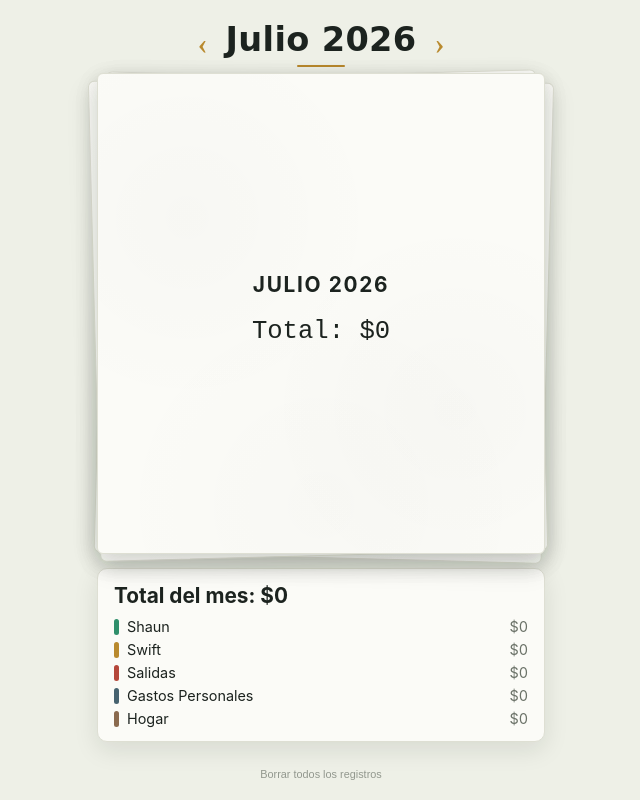
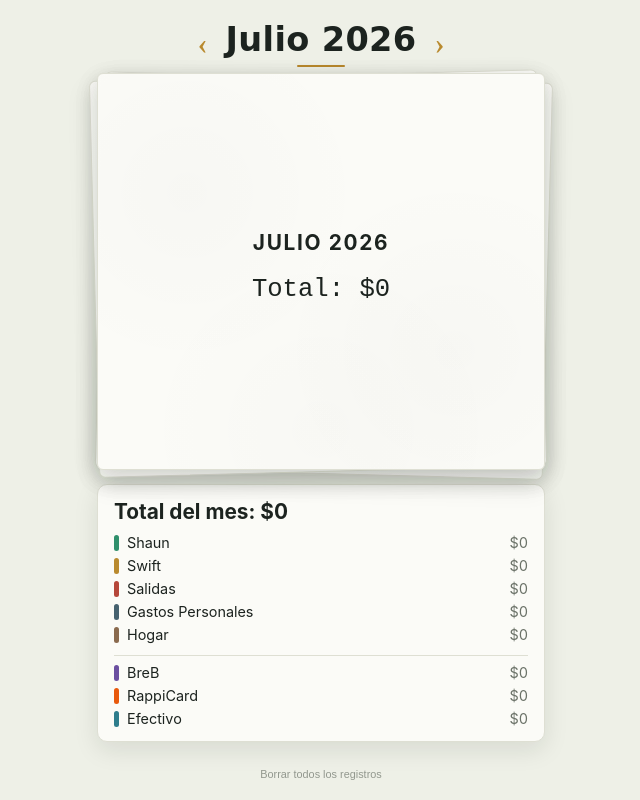
Before and after one commit to SebasGarzon2004/sebas-tracker, a plain HTML site: page index.html in a window 1280 px wide. Both pictures are taken after a click on the button "Mes anterior". Shown: the whole page, without its empty margins (319-959 px from the left). Drawn offline with Linux system fonts and the light colour scheme.

Commit message:
Agrega desglose y filtro por forma de pago en el resumen
El resumen ahora también muestra BreB/RappiCard/Efectivo con su propia
barra de color, separados de las categorías por una línea divisoria.
Tocar una fila de forma de pago filtra el cuaderno igual que ya
funcionaba con categorías (salta al primer recibo que coincide, pastilla
"BreB ✕" para quitarlo); elegir un filtro limpia el otro, así que solo
hay uno activo a la vez.

calcularResumenMes ahora también devuelve porPago (mismo patrón que
porCategoria, con las 3 formas de pago siempre en 0 si no hay gastos).
obtenerPaginas gana un cuarto parámetro opcional pagoFiltro, que se
puede combinar con categoriaFiltro (AND) aunque la UI solo active uno
a la vez.

PAGOS se movió a logic.js (mismo patrón que CATEGORIAS, exportada) y
se quitó la declaración duplicada de index.html — quedarse con las dos
copias habría roto la app con un error de "PAGOS ya declarada".

Co-Authored-By: Claude Sonnet 5 <noreply@anthropic.com>

```diff
--- a/index.html
+++ b/index.html
@@ -23,6 +23,9 @@
     --tag-salidas: #B5473A;
     --tag-gp: #46626F;
     --tag-hogar: #8A6A4E;
+    --pago-breb: #6B4FA0;
+    --pago-rappicard: #E8590C;
+    --pago-efectivo: #2E7D8C;
     --shadow: 0 8px 24px rgba(20, 30, 24, 0.10);
   }
   .rounded { font-family: ui-rounded, -apple-system, BlinkMacSystemFont, sans-serif; }
@@ -73,6 +76,13 @@
   .barra-salidas { background: var(--tag-salidas); }
   .barra-gp { background: var(--tag-gp); }
   .barra-hogar { background: var(--tag-hogar); }
+  .barra-breb { background: var(--pago-breb); }
+  .barra-rappicard { background: var(--pago-rappicard); }
+  .barra-efectivo { background: var(--pago-efectivo); }
+  .pastilla-breb { border-color: var(--pago-breb); color: var(--pago-breb); }
+  .pastilla-rappicard { border-color: var(--pago-rappicard); color: var(--pago-rappicard); }
+  .pastilla-efectivo { border-color: var(--pago-efectivo); color: var(--pago-efectivo); }
+  .resumen-separador { border-top: 1px solid var(--line); margin: 12px 0 8px; }
 
   #controles { position: absolute; width: 1px; height: 1px; overflow: hidden; opacity: 0; }
   #controles button { padding: 12px 14px; font-size: 1rem; }
@@ -260,7 +270,7 @@
   }
   function mesActualKey() { return mesKeyDeFecha(new Date().toISOString()); }
 
-  let estado = { mesIndex: null, posicion: -1, categoriaFiltro: null, _saltarAlFiltrar: false };
+  let estado = { mesIndex: null, posicion: -1, categoriaFiltro: null, pagoFiltro: null, _saltarAlFiltrar: false };
 
   // Todas las páginas (portada, hoja en blanco, recibos guardados) comparten
   // un único alto de cuaderno en vez de medirse cada una por su cuenta — si no,
@@ -300,7 +310,7 @@
     const esMesActual = mesKey === mesActual;
     const gastosDelMes = gastosPorMes[mesKey] || [];
     const resumen = calcularResumenMes(gastosDelMes);
-    const paginas = obtenerPaginas(gastosDelMes, esMesActual, estado.categoriaFiltro);
+    const paginas = obtenerPaginas(gastosDelMes, esMesActual, estado.categoriaFiltro, estado.pagoFiltro);
     if (estado._saltarAlFiltrar) {
       estado.posicion = paginas.length > 0 ? 0 : -1;
       estado._saltarAlFiltrar = false;
@@ -326,6 +336,16 @@
             <span class="barra ${BADGE_CATEGORIA[cat].replace('badge-', 'barra-')}"></span>
             <span class="nombre">${cat}</span>
             <span class="monto">${moneda(resumen.porCategoria[cat])}</span>
+          </div>
+        `).join('')}
+      </div>
+      <div class="resumen-separador"></div>
+      <div class="resumen-filas">
+        ${PAGOS.map(p => `
+          <div class="resumen-fila" data-pago="${p}">
+            <span class="barra barra-${CLASE_PAGO[p]}"></span>
+            <span class="nombre">${p}</span>
+            <span class="monto">${moneda(resumen.porPago[p])}</span>
           </div>
         `).join('')}
       </div>
@@ -374,7 +394,10 @@
     return NOMBRES_MES[mes - 1].toLowerCase();
   }
 
-  const PAGOS = ['BreB', 'RappiCard', 'Efectivo'];
+  // PAGOS ya viene declarada como global desde logic.js (mismo patrón que
+  // CATEGORIAS) — no se vuelve a declarar aquí para no chocar con un
+  // "Identifier 'PAGOS' has already been declared".
+  const CLASE_PAGO = { 'BreB': 'breb', 'RappiCard': 'rappicard', 'Efectivo': 'efectivo' };
   let seleccion = { categoria: null, pago: null };
 
   function escapeHtml(texto) {
@@ -441,9 +464,15 @@
 
   function actualizarFiltroActivo() {
     const el = document.getElementById('filtroActivo');
-    if (!estado.categoriaFiltro) { el.innerHTML = ''; return; }
-    const clase = BADGE_CATEGORIA[estado.categoriaFiltro].replace('badge-', 'chip-');
-    el.innerHTML = `<button type="button" id="quitarFiltro" class="pastilla-filtro ${clase}">${escapeHtml(estado.categoriaFiltro)} ✕</button>`;
+    if (estado.categoriaFiltro) {
+      const clase = BADGE_CATEGORIA[estado.categoriaFiltro].replace('badge-', 'chip-');
+      el.innerHTML = `<button type="button" id="quitarFiltro" class="pastilla-filtro ${clase}">${escapeHtml(estado.categoriaFiltro)} ✕</button>`;
+    } else if (estado.pagoFiltro) {
+      const clase = `pastilla-${CLASE_PAGO[estado.pagoFiltro]}`;
+      el.innerHTML = `<button type="button" id="quitarFiltro" class="pastilla-filtro ${clase}">${escapeHtml(estado.pagoFiltro)} ✕</button>`;
+    } else {
+      el.innerHTML = '';
+    }
   }
 
   function marcarSeleccionActiva() {
@@ -828,8 +857,15 @@
   document.getElementById('resumen').addEventListener('click', (e) => {
     const fila = e.target.closest('.resumen-fila');
     if (!fila) return;
-    const cat = fila.dataset.categoria;
-    estado.categoriaFiltro = (estado.categoriaFiltro === cat) ? null : cat;
+    if (fila.dataset.categoria) {
+      const cat = fila.dataset.categoria;
+      estado.categoriaFiltro = (estado.categoriaFiltro === cat) ? null : cat;
+      estado.pagoFiltro = null;
+    } else if (fila.dataset.pago) {
+      const pago = fila.dataset.pago;
+      estado.pagoFiltro = (estado.pagoFiltro === pago) ? null : pago;
+      estado.categoriaFiltro = null;
+    }
     estado._saltarAlFiltrar = true;
     window._paginaInicial = false;
     render();
@@ -838,6 +874,7 @@
   document.getElementById('filtroActivo').addEventListener('click', (e) => {
     if (!e.target.closest('#quitarFiltro')) return;
     estado.categoriaFiltro = null;
+    estado.pagoFiltro = null;
     estado._saltarAlFiltrar = true;
     window._paginaInicial = false;
     render();
@@ -900,7 +937,7 @@
     setTimeout(() => {
       estado.mesIndex = nuevoIndex;
       estado.posicion = -1;
-      if (estado.categoriaFiltro) estado._saltarAlFiltrar = true;
+      if (estado.categoriaFiltro || estado.pagoFiltro) estado._saltarAlFiltrar = true;
       window._paginaInicial = false;
       render();
 
--- a/logic.js
+++ b/logic.js
@@ -39,16 +39,20 @@ function mesesDisponibles(gastosPorMes, mesActualKey) {
 }
 
 const CATEGORIAS = ['Shaun', 'Swift', 'Salidas', 'Gastos Personales', 'Hogar'];
+const PAGOS = ['BreB', 'RappiCard', 'Efectivo'];
 
 function calcularResumenMes(gastosDelMes) {
   const porCategoria = {};
   for (const cat of CATEGORIAS) porCategoria[cat] = 0;
+  const porPago = {};
+  for (const pago of PAGOS) porPago[pago] = 0;
   let total = 0;
   for (const g of gastosDelMes) {
     total += g.monto;
     porCategoria[g.categoria] = (porCategoria[g.categoria] || 0) + g.monto;
+    porPago[g.pago] = (porPago[g.pago] || 0) + g.monto;
   }
-  return { total, porCategoria };
+  return { total, porCategoria, porPago };
 }
 
 function cambioPorcentual(totalActual, totalAnterior) {
@@ -56,11 +60,12 @@ function cambioPorcentual(totalActual, totalAnterior) {
   return Math.round(((totalActual - totalAnterior) / totalAnterior) * 100);
 }
 
-function obtenerPaginas(gastosDelMes, esMesActual, categoriaFiltro) {
-  const gastosFiltrados = categoriaFiltro
-    ? gastosDelMes.filter(g => g.categoria === categoriaFiltro)
-    : gastosDelMes;
-  if (categoriaFiltro) return [...gastosFiltrados];
+function obtenerPaginas(gastosDelMes, esMesActual, categoriaFiltro, pagoFiltro) {
+  let gastosFiltrados = gastosDelMes;
+  if (categoriaFiltro) gastosFiltrados = gastosFiltrados.filter(g => g.categoria === categoriaFiltro);
+  if (pagoFiltro) gastosFiltrados = gastosFiltrados.filter(g => g.pago === pagoFiltro);
+  const hayFiltro = Boolean(categoriaFiltro || pagoFiltro);
+  if (hayFiltro) return [...gastosFiltrados];
   return esMesActual ? ['blanco', ...gastosFiltrados] : [...gastosFiltrados];
 }
 
@@ -84,7 +89,7 @@ function opacidadPliegue(anguloAbsoluto) {
 
 if (typeof module !== 'undefined') {
   module.exports = {
-    CATEGORIAS,
+    CATEGORIAS, PAGOS,
     mesKeyDeFecha, agruparPorMes, mesesDisponibles,
     calcularResumenMes, cambioPorcentual, obtenerPaginas, clamp,
     anguloDesdeArrastre, debeCompletarDoblez, opacidadPliegue
```
Also changed, not shown: logic.test.js (+14 -0 lines).
